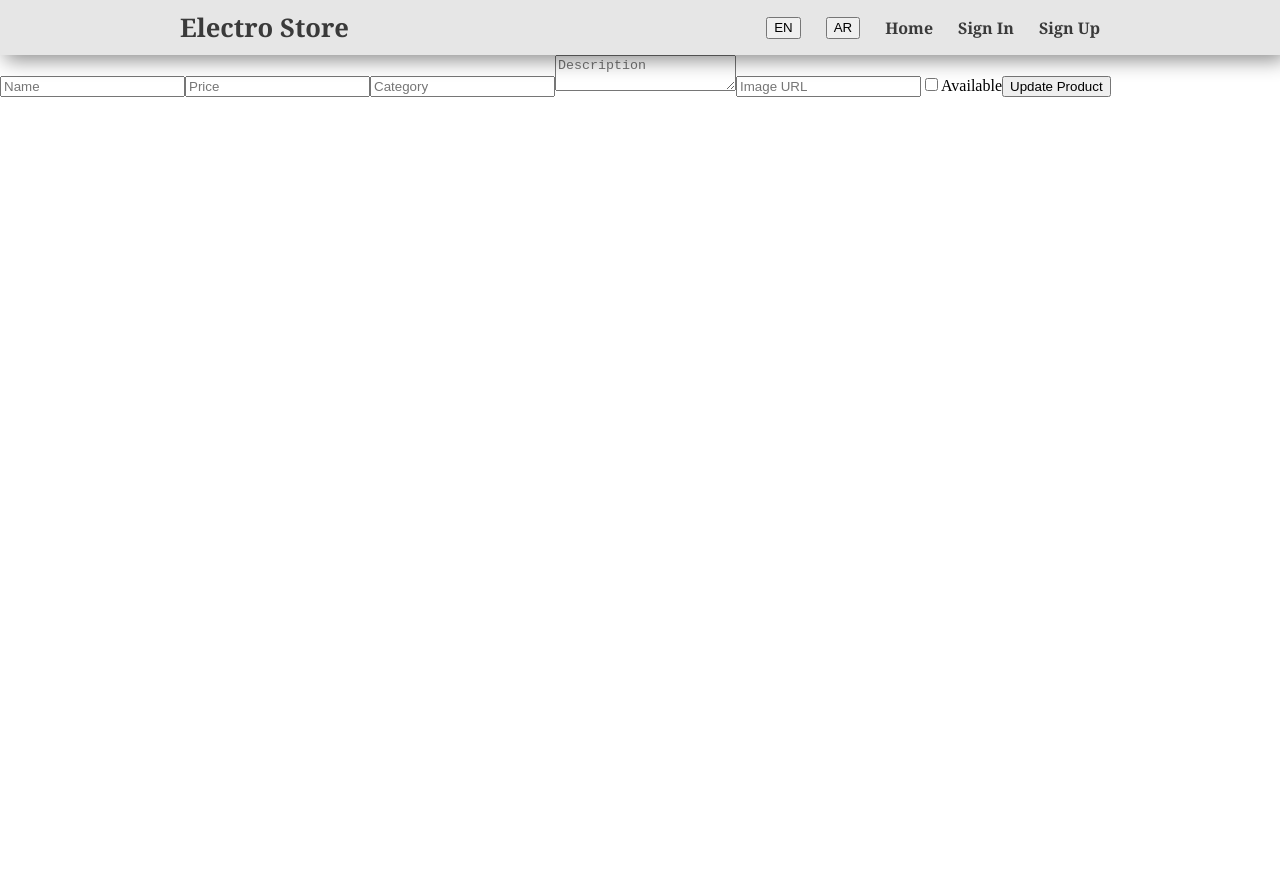
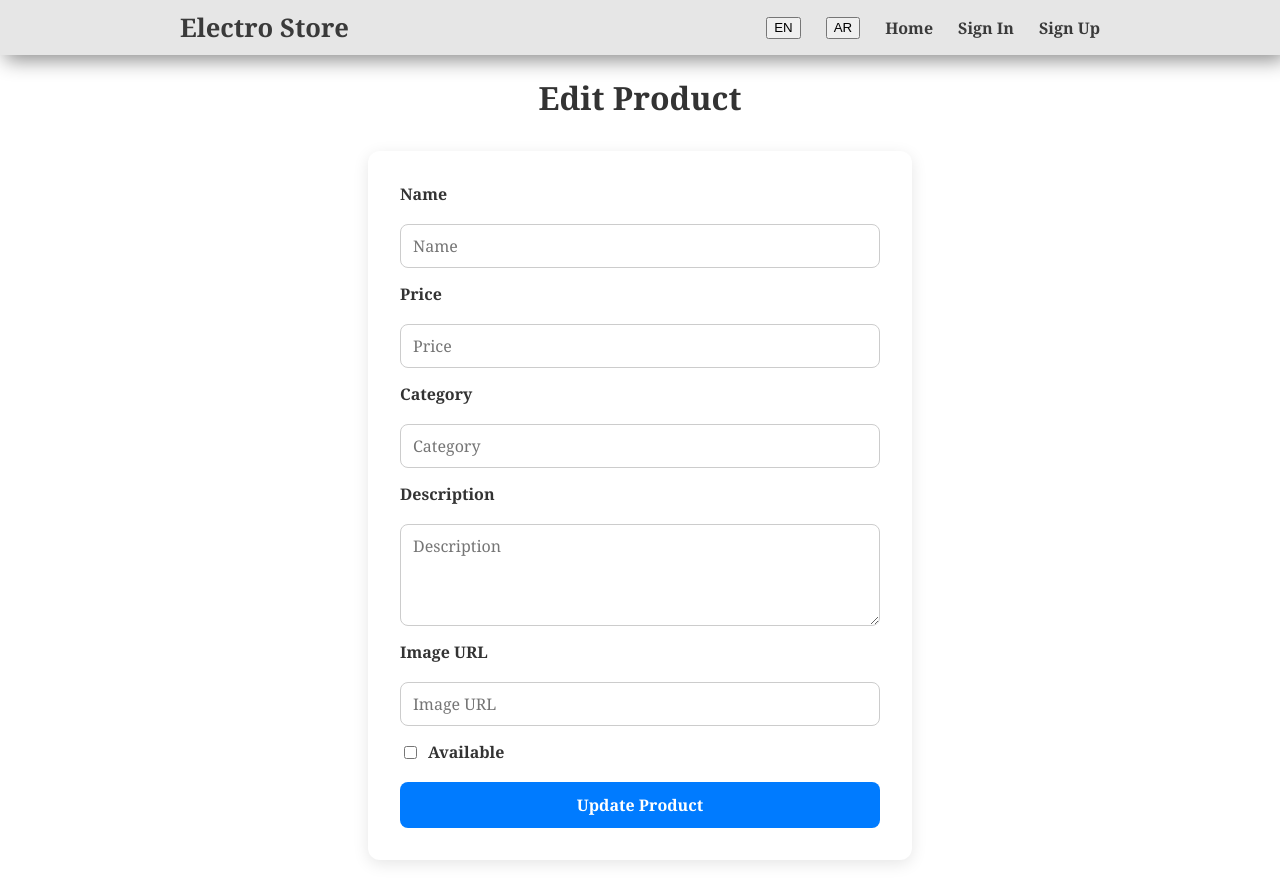
Before and after one commit to NOORSALMAN25/ElectroStore-frontEnd, a React (Vite) app: page /Products/1/EditProduct in a window 1280 px wide. Before the commit the page ends 800 px from the top, so only its background shows below. Built offline with nearby package versions, Linux system fonts and the light colour scheme; no server answers.

Commit message:
editing product it fully working

```diff
--- a/src/App.css
+++ b/src/App.css
@@ -150,7 +150,6 @@ a {
   min-height: 80vh;
 }
 
-/* Dropdown styling */
 .search-bar {
   display: flex;
   justify-content: center;
@@ -191,3 +190,81 @@ a {
 .search-button:hover {
   background-color: #0056b3;
 }
+
+.edit-product-form {
+  max-width: 480px;
+  margin: 2rem auto;
+  padding: 2rem;
+  background: #fff;
+  box-shadow: 0 4px 16px rgba(0, 0, 0, 0.1);
+  border-radius: 12px;
+  display: flex;
+  flex-direction: column;
+  gap: 15px;
+  font-family: Cambria, Cochin, Georgia, Times, 'Times New Roman', serif;
+}
+
+.edit-product-form label {
+  font-weight: 600;
+  color: #333;
+  margin-bottom: 4px;
+}
+
+.edit-product-form input[type='text'],
+.edit-product-form input[type='number'],
+.edit-product-form textarea {
+  padding: 10px 12px;
+  border: 1px solid #ccc;
+  border-radius: 8px;
+  font-size: 1rem;
+  font-family: inherit;
+  resize: vertical;
+}
+
+.edit-product-form textarea {
+  min-height: 80px;
+}
+
+.availability-label {
+  display: flex;
+  align-items: center;
+  gap: 8px;
+  font-weight: 600;
+  color: #333;
+}
+
+.update-button,
+.details-button {
+  padding: 12px 18px;
+  background-color: #007bff;
+  border: none;
+  color: white;
+  font-weight: 600;
+  border-radius: 8px;
+  cursor: pointer;
+  font-family: inherit;
+  transition: background-color 0.3s ease;
+}
+
+.update-button:hover,
+.details-button:hover {
+  background-color: #0056b3;
+}
+
+.details-button {
+  margin-top: 10px;
+  width: 100%;
+  text-align: center;
+}
+
+.edit-product-form button {
+  font-size: 1rem;
+}
+
+.h1-edit-title {
+  text-align: center;
+  font-size: 2rem;
+  margin-bottom: 20px;
+  color: #333;
+  font-family: Cambria, Cochin, Georgia, Times, 'Times New Roman', serif;
+}
--- a/src/pages/EditProduct.jsx
+++ b/src/pages/EditProduct.jsx
@@ -44,7 +44,10 @@ const EditProduct = () => {
   }
 
   return (
-    <form onSubmit={handleSubmit}>
+    <>
+      <h1 className="h1-edit-title">Edit Product</h1>
+      <form className="edit-product-form" onSubmit={handleSubmit}>
+        <label htmlFor="name">Name</label>
         <input
           type="text"
           name="name"
@@ -53,6 +56,8 @@ const EditProduct = () => {
           placeholder="Name"
           required
         />
+
+        <label htmlFor="price">Price</label>
         <input
           type="number"
           name="price"
@@ -61,6 +66,7 @@ const EditProduct = () => {
           placeholder="Price"
           required
         />
+        <label htmlFor="category">Category</label>
         <input
           type="text"
           name="category"
@@ -69,6 +75,8 @@ const EditProduct = () => {
           placeholder="Category"
           required
         />
+
+        <label htmlFor="description">Description</label>
         <textarea
           name="description"
           value={product.description}
@@ -76,6 +84,7 @@ const EditProduct = () => {
           placeholder="Description"
           required
         />
+        <label htmlFor="image">Image URL</label>
         <input
           type="text"
           name="image"
@@ -84,24 +93,29 @@ const EditProduct = () => {
           placeholder="Image URL"
           required
         />
-      <label>
+        <label className="availability-label" htmlFor="availability">
           <input
             type="checkbox"
             name="availability"
-          checked={product.availability ?? false}
+            checked={product.availability}
             onChange={(e) =>
               setProduct({ ...product, availability: e.target.checked })
             }
           />
           Available
         </label>
-      <button type="submit">Update Product</button>
+        <button type="submit" className="update-button">
+          Update Product
+        </button>
         {updated && (
           <Link to={`/Products/${id}`}>
-          <button type="submit">Go to Product Details</button>
+            <button type="submit" className="details-button">
+              Go to Product Details
+            </button>
           </Link>
         )}
       </form>
+    </>
   )
 }
 
```
Lines whose indentation alone changed are shown as unchanged.
